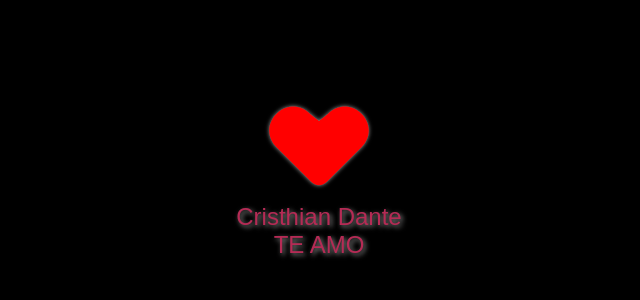
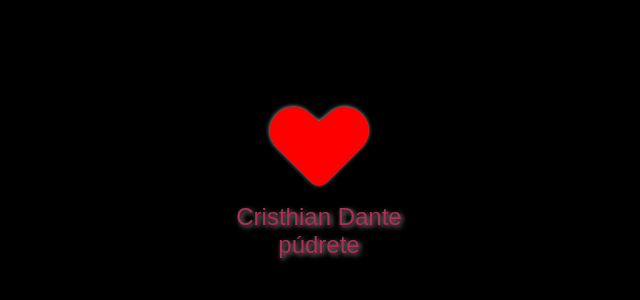
Before and after one commit to Roustorres/paraDante, a plain HTML site: page index.html in a window 1280 px wide. Shown: the part 226-526 px from the top of the page, 321-961 px from the left. Drawn offline with Linux system fonts and the light colour scheme.

Commit message:
Update index.html

```diff
--- a/index.html
+++ b/index.html
@@ -13,7 +13,7 @@
         </svg>
     </div>
     <div class="name">Cristhian Dante</div>
-    <div class="love">TE AMO</div>
+    <div class="love">púdrete</div>
 
 </body>
 </html>
```
